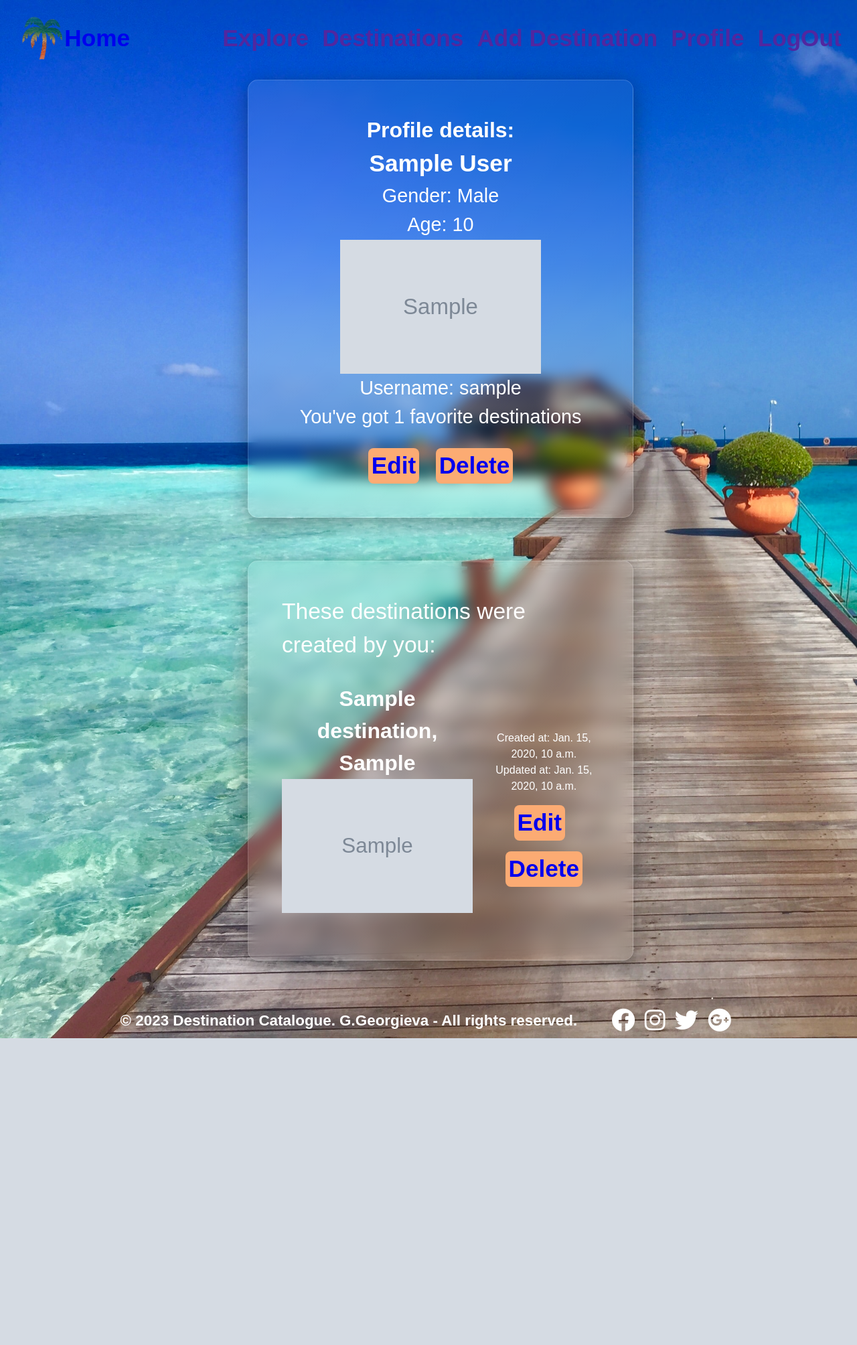
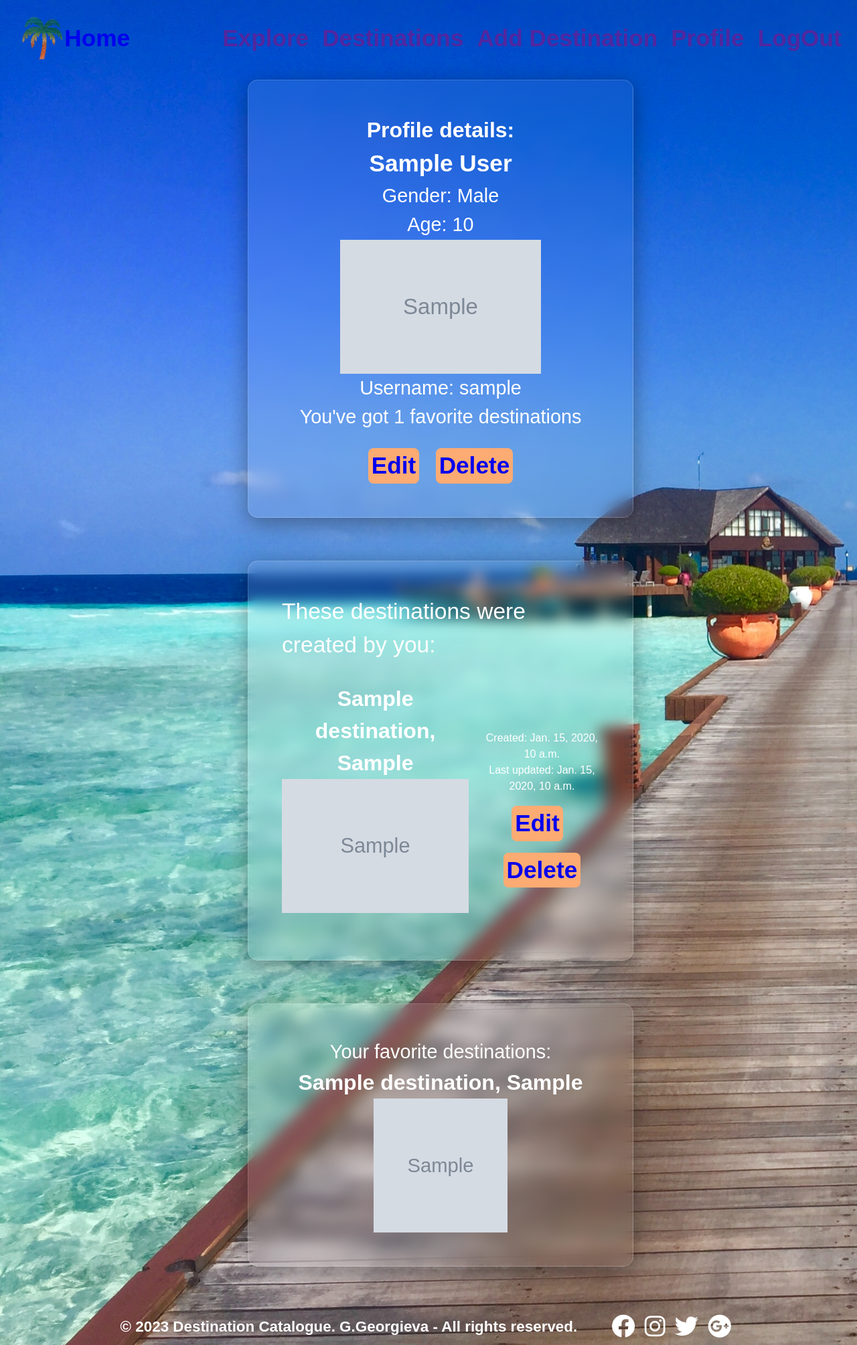
Before and after one commit to GalkaKG/Destinations_Catalogue, a Django app: page /profile/ in a window 1280 px wide. Shown: the whole page at 67% size. Before the commit the page ends 1550 px from the top, so only its background shows below. Run offline with Django 5.2, Linux system fonts and the light colour scheme; a user stored in the database is signed in; tables that the repository leaves empty hold one stand-in row (values such as "Sample post"); grey boxes marked "Sample" are stand-in pictures; some web fonts are replaced.

Commit message:
change profile pics upload directory, added favorite destinations in details profile template

```diff
--- a/Destinations_Catalogue/destinations/forms.py
+++ b/Destinations_Catalogue/destinations/forms.py
@@ -25,4 +25,5 @@ class DestinationCreateForm(forms.ModelForm):
 
 
 class DestinationEditForm(DestinationCreateForm):
-    image = forms.ImageField(widget=FileInput)
+    # image = forms.ImageField(widget=FileInput)
+    ...
--- a/Destinations_Catalogue/destinations/models.py
+++ b/Destinations_Catalogue/destinations/models.py
@@ -13,9 +13,7 @@ class Destination(models.Model):
 
     description = models.TextField()
 
-    image = models.ImageField(
-        upload_to='destinations/',
-    )
+    image = models.URLField()
 
     price = models.PositiveIntegerField(null=True, blank=True, verbose_name='Price per night in $:')
 
--- a/Destinations_Catalogue/profiles/forms.py
+++ b/Destinations_Catalogue/profiles/forms.py
@@ -1,5 +1,6 @@
 from django import forms
 from django.contrib.auth.forms import UserCreationForm
+from django.forms import FileInput
 
 from Destinations_Catalogue.profiles.models import ProfileModel, CustomUser
 
@@ -20,7 +21,7 @@ class ProfileBaseForm(forms.ModelForm):
 
 
 class EditProfileForm(ProfileBaseForm):
-    pass
+    image = forms.ImageField(widget=FileInput)
 
 
 class DeleteProfileForm(ProfileBaseForm):
--- a/Destinations_Catalogue/profiles/models.py
+++ b/Destinations_Catalogue/profiles/models.py
@@ -85,7 +85,9 @@ class ProfileModel(models.Model):
         choices=CHOICES,
     )
 
-    image = models.URLField(
+    image = models.ImageField(
+        # upload_to='destinations/',
+        upload_to='profile_pics/',
         blank=True,
         null=True,
     )
--- a/static/styles/base.css
+++ b/static/styles/base.css
@@ -113,6 +113,16 @@ header a:hover {
     margin: 2% 20% 0 20%;
 }
 
+.destination-details {
+    max-height: 200px;
+    margin-left: 8%;
+    margin-bottom: 3%;
+}
+
+.back-btn {
+    padding: 2px 12px;
+}
+
 i {
     color: #fff;
 }
@@ -143,6 +153,5 @@ footer {
     margin-top: auto;
     gap: 4%;
     width: 100%;
-    /*position: fixed;*/
     bottom: 2%;
 }
--- a/static/styles/catalogue.css
+++ b/static/styles/catalogue.css
@@ -42,8 +42,10 @@
 }
 
 .picture-content-catalogue img {
-    width: 420px;
-    height: 300px;
+    /*width: 420px;*/
+    /*height: 300px;*/
+    width: 450px;
+    height: 330px;
     object-fit: cover;
     border-radius: 15px;
 }
@@ -101,7 +103,7 @@
     color: #33fd01;
     font-size: 1.6rem;
     text-decoration: underline;
-    margin-top: 2%;
+    margin: 7% 0 3% 0;
 }
 
 .comments-div .fa-pencil {
@@ -158,7 +160,7 @@
 .buttons-div {
     display: flex;
     justify-content: center;
-    margin-top: 5%;
+    /*margin-top: 5%;*/
 }
 
 
--- a/templates/common/catalogue.html
+++ b/templates/common/catalogue.html
@@ -48,7 +48,7 @@
         <div class="destination-catalogue">
             <div class="picture-content-catalogue">
                 <div>
-                    <img class="img-destination" src="{{ destination.image.url }}">
+                    <img class="img-destination" src="{{ destination.image }}">
                     <p>Posted by {{ destination|filter_author }}</p>
                      <div class="buttons-catalogue">
                          {% if destination.id in liked_destinations %}
@@ -75,7 +75,7 @@
                  <div class="comments-div">
                      <h1>{{ destination.name }}</h1>
                      <p>{{ destination.location }}</p>
-                     <p>{{ destination.description }}</p>
+{#                     <p>{{ destination.description }}</p>#}
                      <h2 class="comments-header">Comments:</h2>
                      <div class="commented-div">
 
--- a/templates/profiles/details-profile.html
+++ b/templates/profiles/details-profile.html
@@ -17,7 +17,7 @@
         {% if not profile.image %}
              <img src=" {% static 'images/user.png' %}" alt="profile pic" style="width: 200px;height: 200px">
         {% else %}
-             <img src="{{ profile.image }}" alt="profile pic">
+             <img src="{{ profile.image.url }}" alt="profile pic" style="object-fit: cover">
         {% endif %}
        <p>Username: {{ user }}</p>
        <p>You've got {{ favorite_destinations|length }} favorite destinations</p>
@@ -34,11 +34,11 @@
                  <div class="created-destinations">
                     <div>
                         <h1>{{ destination.name }}, {{ destination.location }}</h1>
-                        <img src="{{ destination.image.url }}">
+                        <img src="{{ destination.image }}">
                     </div>
                     <div class="date-details">
-                        <p>Created at: {{ destination.created_at }}</p>
-                        <p>Updated at: {{ destination.updated_at }}</p>
+                        <p>Created: {{ destination.created_at }}</p>
+                        <p>Last updated: {{ destination.updated_at }}</p>
                         <button class="btn"><a href="{% url 'edit destination' destination.pk %}">Edit</a> </button>
                         <button class="btn"><a href="{% url 'delete destination options' destination.pk %}">Delete</a> </button>
                     </div>
@@ -47,13 +47,13 @@
         </div>
     {% endif %}
 
-{#    {% if favorite_destinations %}#}
-{#        <div class="profile-details">#}
-{#            <p>Your favorite destinations:</p>#}
-{#            {% for destination in favorite_destinations %}#}
-{#                <h1>{{ destination.name }}, {{ destination.location }}</h1>#}
-{#                <img style="width: 200px" src="{{ destination.image.url }}">#}
-{#            {% endfor %}#}
-{#        </div>#}
-{#    {% endif %}#}
+    {% if favorite_destinations %}
+        <div class="profile-details">
+            <p>Your favorite destinations:</p>
+            {% for destination in favorite_destinations %}
+                <h1>{{ destination.name }}, {{ destination.location }}</h1>
+                <img style="width: 200px" src="{{ destination.image }}">
+            {% endfor %}
+        </div>
+    {% endif %}
 {% endblock %}
--- a/templates/profiles/edit-profile.html
+++ b/templates/profiles/edit-profile.html
@@ -1,7 +1,7 @@
 {% extends 'common/index.html' %}
 
 {% block content %}
-    <form class="form" method="post">
+    <form class="form" method="post" enctype="multipart/form-data">
         {{ form }}
         {% csrf_token %}
         <button type="submit">Edit</button>
```
Also changed, not shown: templates/destinations/details-destination.html (+9 -9 lines), Destinations_Catalogue/destinations/migrations/0003_alter_destination_image_alter_destination_price.py (added), Destinations_Catalogue/profiles/migrations/0002_alter_profilemodel_image.py (added), Destinations_Catalogue/profiles/migrations/0003_alter_profilemodel_image.py (added).
